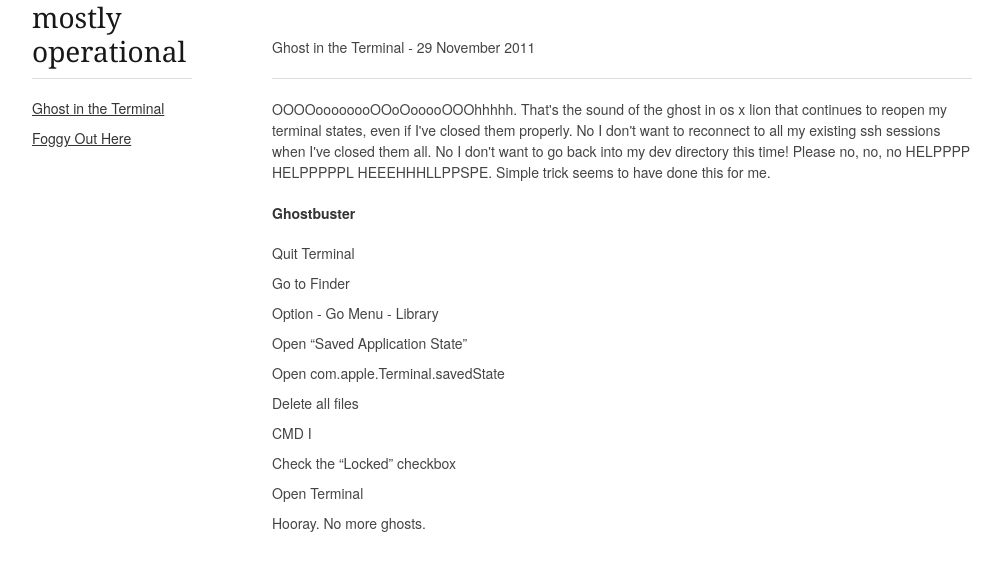
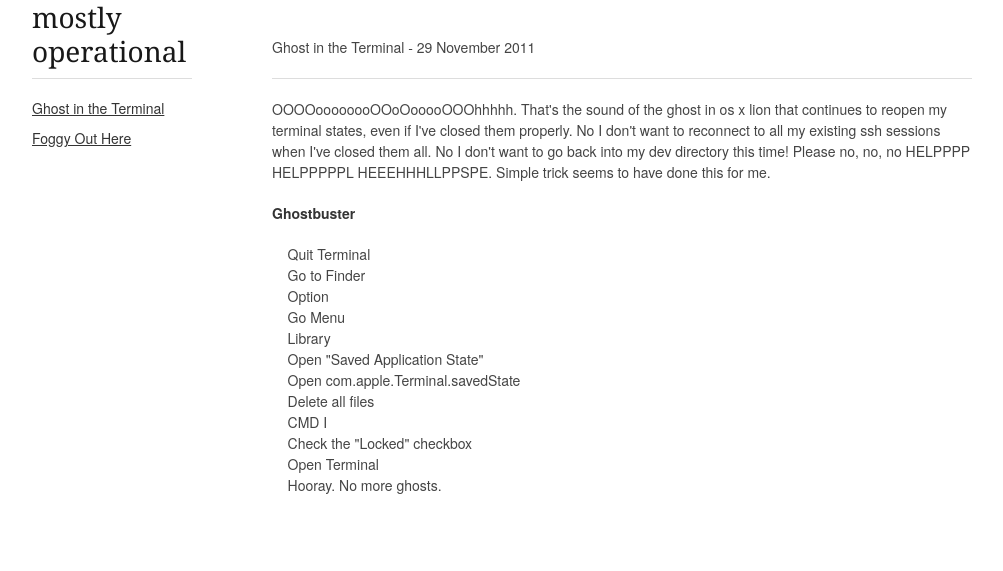
Before and after one commit to pshima/petey5king.github.com, a Jekyll site: the page built from _posts/2011-11-29-ghost-in-the-terminal.md, in a window 1280 px wide. Shown: the top 571 px of the page, without its empty margins (138-1141 px from the left). Built offline with Jekyll 4.4.1, drawn with Linux system fonts in a browser that asks for light colours; nearby versions of some CDN libraries.

Commit message:
Testing Highlight

```diff
--- a/_posts/2011-11-29-ghost-in-the-terminal.md
+++ b/_posts/2011-11-29-ghost-in-the-terminal.md
@@ -14,14 +14,17 @@
 <p>
   <strong>Ghostbuster</strong>
 </p>
-
-- Quit Terminal
-- Go to Finder
- * Option - Go Menu - Library
- * Open "Saved Application State"
- * Open com.apple.Terminal.savedState
- * Delete all files
- * CMD I
- * Check the "Locked" checkbox
- * Open Terminal
- * Hooray. No more ghosts.
+{% highlight bash %}
+    Quit Terminal
+    Go to Finder
+    Option
+    Go Menu
+    Library
+    Open "Saved Application State"
+    Open com.apple.Terminal.savedState
+    Delete all files
+    CMD I
+    Check the "Locked" checkbox
+    Open Terminal
+    Hooray. No more ghosts.
+{% endhighlight %}
```
